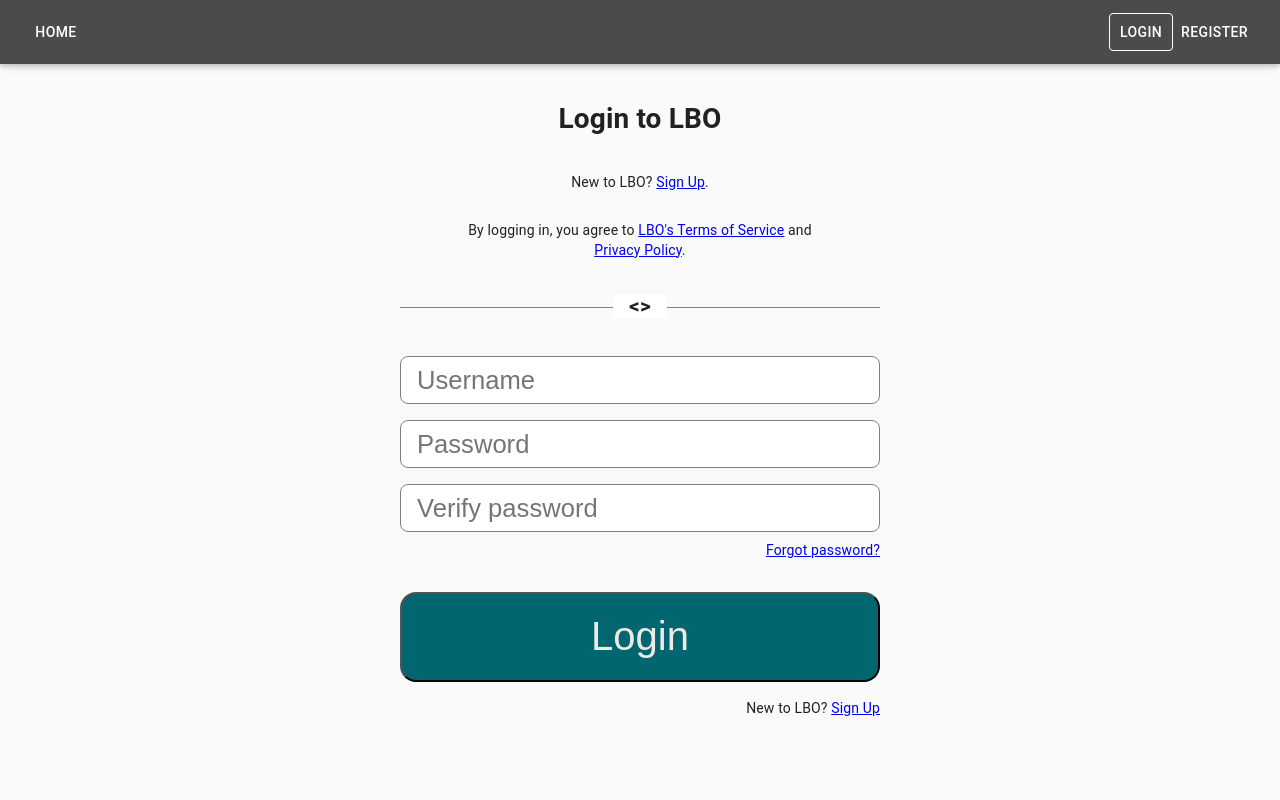
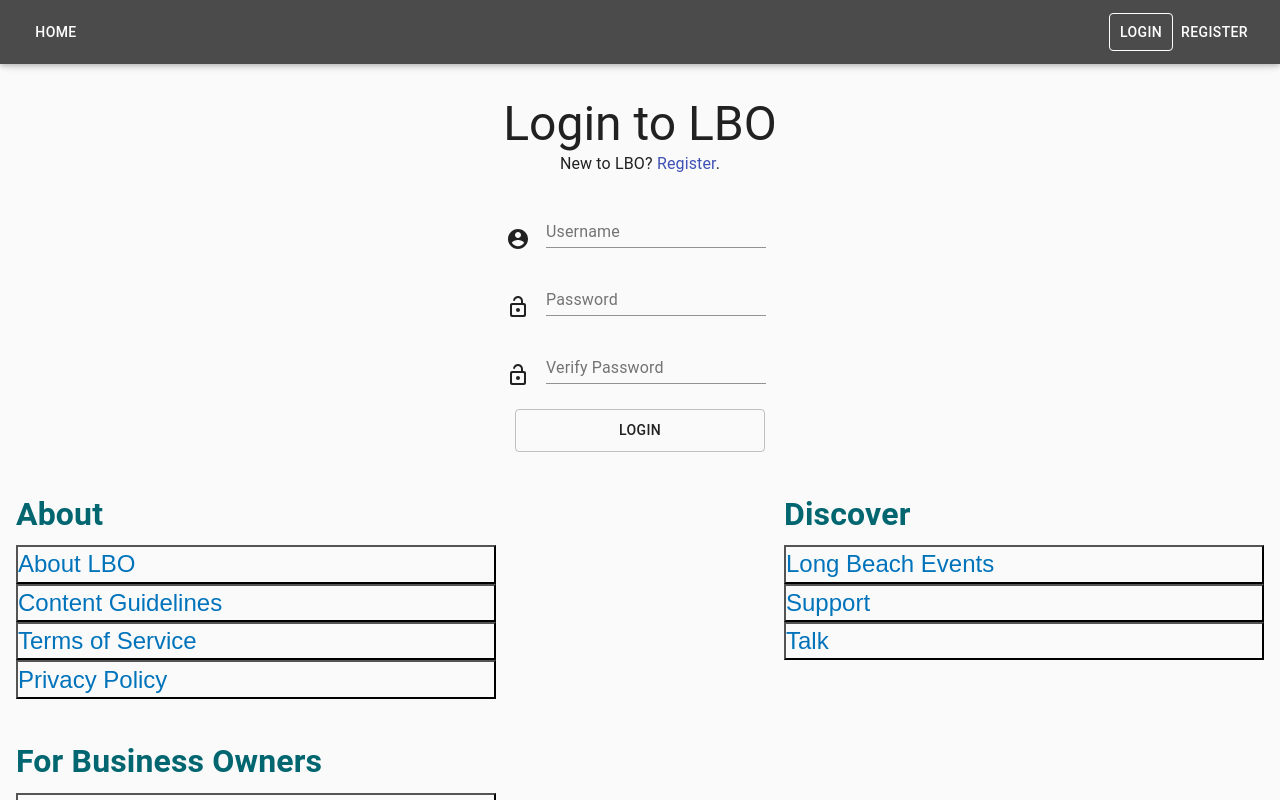
Before and after one commit to DasGMA/long-beach-business, a React (Create React App) app: page /login in a window 1280 px wide. Shown: the top 800 px of the page. Built offline with nearby package versions, Linux system fonts and the light colour scheme; no server answers.

Commit message:
Login almost materialized.

```diff
--- a/src/Components/Account/AdminAccount/AdminAccount.js
+++ b/src/Components/Account/AdminAccount/AdminAccount.js
@@ -1,5 +1,4 @@
 import React from 'react';
-import SidebarMenu from '../SidebarMenu';
 import { Route } from 'react-router-dom';
 import '../../../Styles/account.scss';
 import Admin from '../LinksComponents/Admin/Admin ';
@@ -9,7 +8,6 @@ export default function AdminAccount() {
     return (
         <div className='account'>
             <div className='account-inner'>
-                <SidebarMenu />
                 <Route exact path = '/account' component={Admin}/>
                 <Route path = '/account/manage' component={Manage}/>
                 <Route path = '/account/notifications' component={Admin}/>
--- a/src/Components/Login/Login.js
+++ b/src/Components/Login/Login.js
@@ -1,8 +1,5 @@
 import React, { useEffect } from "react";
 import { useDispatch, useSelector } from "react-redux";
-import "../../Styles/login.scss";
-import facebook from "../../Assets/facebook.png";
-import google from "../../Assets/google.png";
 import {
     loginAction,
     resetErrors,
@@ -10,8 +7,33 @@ import {
     checkForErrors,
     resetInput,
 } from "../../Redux/Actions/LoginActions";
-import { useHistory } from "react-router-dom";
+import { NavLink, useHistory } from "react-router-dom";
 import Spinner from "../Reusable/Spinner/Spinner";
+import { Link, Divider, Grid, makeStyles, TextField, Typography, Button } from "@material-ui/core";
+import AccountIcon from '@material-ui/icons/AccountCircleRounded';
+import LockIcon from '@material-ui/icons/LockOpenRounded';
+
+const useStyles = makeStyles((theme) => ({
+    root: {
+        '& .MuiTextField-root': {
+          margin: theme.spacing(1),
+          maxWidth: 250,
+        },
+      },
+      container: {
+          display: 'flex',
+          flexDirection: 'column',
+          alignItems: 'center',
+          padding: theme.spacing(2)
+      },
+      button: {
+          minWidth: 250,
+          paddingTop: theme.spacing(1),
+          paddingBottom: theme.spacing(1),
+          marginTop: theme.spacing(2)
+      }
+
+}));
 
 export default function Login() {
     const history = useHistory();
@@ -24,6 +46,7 @@ export default function Login() {
         verifyPassword
     } = useSelector((state) => state.LoginReducer);
 
+    const classes = useStyles();
     const dispatch = useDispatch();
 
     useEffect(() => {
@@ -45,6 +68,7 @@ export default function Login() {
     };
 
     const handleChange = (event) => {
+        console.log(event.target.name)
         dispatch(changeHandle(event));
     };
 
@@ -53,98 +77,91 @@ export default function Login() {
     };
 
     return (
-        <div className="login">
-            <div className="login-top">
-                <h1>Login to LBO</h1>
-                <p>
-                    New to LBO? <a href="!#"> Sign Up</a>.
-                </p>
-                <p>
-                    By logging in, you agree to{" "}
-                    <a href="!#">LBO's Terms of Service</a> and <br />
-                    <a href="!#">Privacy Policy</a>.
-                </p>
+        <div className={classes.container}>
+            <div className={classes.container}>
+                <Typography variant='h3'>Login to LBO</Typography>
+                <Typography variant='body1'>New to LBO? <Link component={NavLink} to='/register'>Register</Link>.</Typography>
             </div>
-            {/* <div className="column-section">
-                <button className="social-button">
-                    <img
-                        className="icon"
-                        src={facebook}
-                        alt="Log in with facebook"
-                    />{" "}
-                    Log in with Facebook
-                </button>
-                <button className="social-button">
-                    <img
-                        className="icon"
-                        src={google}
-                        alt="Log in with google"
-                    />{" "}
-                    Log in with Google
-                </button>
-            </div> */}
-            <h2>
-                <span>{'<>'}</span>
-            </h2>
-            <form className="column-section" onSubmit={handleSubmit}>
-                {errors.Username && (
-                    <span className="error">{errors.Username}</span>
-                )}
-                {errors.LoginDetails && (
-                    <span className="error">{errors.LoginDetails}</span>
-                )}
-                <input
-                    className="input"
-                    name="username"
-                    type="text"
-                    placeholder="Username"
+            <form className={classes.root} noValidate autoComplete='off'>
+                <Grid container spacing={1} alignItems='flex-end'>
+                    <Grid item>
+                        <AccountIcon />
+                    </Grid>
+                    <Grid item>
+                        <TextField
+                            error={errors.Username}
+                            name='username'
+                            label='Username'
+                            type='text'
                             value={userName}
                             onChange={handleChange}
                             onFocus={onFocus}
+                            helperText={errors.Username}
                         />
-                {errors.Password && (
-                    <span className="error">{errors.Password}</span>
-                )}
-                {errors.LoginDetails && (
-                    <span className="error">{errors.LoginDetails}</span>
-                )}
-                <input
-                    className="input"
-                    type="password"
-                    name="password"
-                    placeholder="Password"
+                    </Grid>
+                </Grid>
+
+
+                <Grid container spacing={1} alignItems='flex-end'>
+                    <Grid item>
+                        <LockIcon />
+                    </Grid>
+                    <Grid item>
+                        <TextField
+                            error={errors.Password}
+                            name='password'
+                            label='Password'
+                            type='password'
                             value={password}
                             onChange={handleChange}
                             onFocus={onFocus}
+                            helperText={errors.Password}
                         />
-                {errors.verifyPassword && (
-                    <span className="error">{errors.verifyPassword}</span>
-                )}
-                <input
-                    className="input"
-                    type="password"
-                    name="verifyPassword"
-                    placeholder="Verify password"
+                    </Grid>
+                </Grid>
+
+                <Grid container spacing={1} alignItems='flex-end'>
+                    <Grid item>
+                        <LockIcon />
+                    </Grid>
+                    <Grid item>
+                        <TextField
+                            error={errors.verifyPassword}
+                            label='Verify Password'
+                            name='verifyPassword'
+                            type='password'
                             value={verifyPassword}
                             onChange={handleChange}
                             onFocus={onFocus}
+                            helperText={errors.verifyPassword}
                         />
-                <span className="span-text">
-                    <a href="!#">Forgot password?</a>
-                </span>
+                    </Grid>
+                </Grid>
             </form>
-            <div className="column-section">
-                <button className="login-button" onClick={handleSubmit}>
-                    {logingin === true ? (
-                        <Spinner loading={logingin} size={"4rem"} />
-                    ) : (
-                        "Login"
-                    )}
-                </button>
-                <span className="span-text">
-                    New to LBO? <a href="!#">Sign Up</a>
-                </span>
+            <Divider />
+            <Button
+                onClick={handleSubmit}
+                className={classes.button}
+                variant='outlined'
+            >
+                {logingin ? <Spinner size={25}/> : 'Login'}
+            </Button>
         </div>
-        </div>
+
+        //         <span className="span-text">
+        //             <a href="!#">Forgot password?</a>
+        //         </span>
+        //     </form>
+        //     <div className="column-section">
+        //         <button className="login-button" onClick={handleSubmit}>
+        //             {logingin === true ? (
+        //                 <Spinner loading={logingin} size={"4rem"} />
+        //             ) : (
+        //                 "Login"
+        //             )}
+        //         </button>
+
+        //     </div>
+        // </div>
     );
 }
--- a/src/Components/Reusable/Spinner/Spinner.js
+++ b/src/Components/Reusable/Spinner/Spinner.js
@@ -1,34 +1,35 @@
 import React from 'react';
-import '../../../Styles/spinner.scss';
-import spinner from '../../../Assets/loading.png';
 import PropTypes from 'prop-types';
+import CircularProgress from '@material-ui/core/CircularProgress';
+import { makeStyles } from '@material-ui/core';
+
+const useStyles = makeStyles((theme) => ({
+    container: {
+        display: 'flex',
+        width: '100%',
+        height: '100%',
+        justifyContent: 'center',
+        alignItems: 'center'
+    }
+}))
 
 function Spinner({
-    loading,
-    size
+    size,
+    thickness
 }) {
-    const animatedSpinner = {
-        display: loading ? 'flex' : 'none',
-        animation: 'spin 3s infinite',
-        width: size,
-        height: size
-    }
+    const classes = useStyles();
+
     return (
-        <div style={{display: 'flex', width: '100%', height: '100%', justifyContent: 'center', alignItems: 'center'}}>
-            <img
-                alt='Spinner'
-                src={spinner}
-                className='spinner'
-                style={animatedSpinner}
-            />
+        <div className={classes.container}>
+            <CircularProgress size={size} thickness={thickness}/>
         </div>
 
     )
 }
 
 Spinner.propTypes = {
-    loading: PropTypes.bool.isRequired,
-    size: PropTypes.string.isRequired
+    thickness: PropTypes.number,
+    size: PropTypes.number || PropTypes.string
 }
 
 export default Spinner;
--- a/src/Redux/Actions/LoginActions.js
+++ b/src/Redux/Actions/LoginActions.js
@@ -104,7 +104,7 @@ export const checkForErrors = () => (dispatch, getState) => {
   if (userName.length < 2) dispatch(
     setLoginError(
       'Username',
-      'Username must be 2 or more characters length.'
+      'Username must be 2 or more characters.'
     ),
     hasErrors = true
   );
@@ -112,7 +112,7 @@ export const checkForErrors = () => (dispatch, getState) => {
   if (password.length < 2) dispatch(
     setLoginError(
       'Password',
-      'Password must be 2 or more characters length.'
+      'Password must be 2 or more characters.'
     ),
     hasErrors = true
   );
--- a/src/Styles/login.scss
+++ /dev/null
@@ -1,107 +0,0 @@
-@import 'themeColors';
-
-.login {
-    display: flex;
-    flex-direction: column;
-    align-items: center;
-    margin: 5rem 0;
-
-    .login-top {
-        display: flex;
-        flex-direction: column;
-        align-items: center;
-        justify-content: center;
-
-        p {
-            text-align: center;
-        }
-    }
-
-    h2 {
-        width: 30rem;
-        text-align: center;
-        border-bottom: 0.1rem solid grey;
-        line-height: 0.1rem;
-        margin: 2rem 0 2rem;
-
-        span {
-            background: #fff;
-            padding: 0 1rem;
-        }
-    }
-
-    .column-section {
-        display: flex;
-        flex-direction: column;
-        align-items: center;
-
-        .error {
-            margin: 1rem 1rem -0.8rem 1rem;
-            font-size: 1rem;
-            width: 30rem;
-        }
-
-        .input {
-            width: 30rem;
-            height: 3rem;
-            border: solid 0.1rem grey;
-            border-radius: 0.5rem;
-            padding: 1rem;
-            margin: 1rem 0 0 0;
-            font-size: 1.6rem;
-        }
-
-        .social-button {
-            display: flex;
-            width: 30rem;
-            height: 5.6rem;
-            margin: 0.2rem;
-            font-size: 1.5rem;
-            align-items: center;
-            justify-content: center;
-            padding: 1rem;
-            border: 0.1rem solid $themeGrey;
-            border-radius: 1rem;
-
-            &:focus {
-                outline: none;
-            }
-            &:hover {
-                border: 0.1rem solid grey;
-                opacity: 0.8;
-            }
-
-            .icon {
-                width: 3.2rem;
-                height: 3.2rem;
-                margin-right: 1rem;
-            }
-        }
-
-        .span-text {
-            width: 30rem;
-            text-align: right;
-            margin-top: 0.5rem;
-        }
-
-        .login-button {
-            width: 30rem;
-            height: 5.6rem;
-            font-size: 2.5rem;
-            margin: 2rem 0 0.5rem 0;
-            color: $themeGrey;
-            background: $themeTeal;
-            border-radius: 1rem;
-            display: flex;
-            align-items: center;
-            justify-content: center;
-
-            &:focus {
-                outline: none;
-            }
-            &:hover {
-                opacity: 0.8;
-            }
-        }
-    }
-}
```
Also changed, not shown: src/Components/Navigation/DrawerList.js (+11 -7 lines), src/Components/Navigation/Navigation.js (+3 -8 lines), src/Styles/spinner.scss (deleted, +0 -14 lines). Lines whose indentation alone changed are shown as unchanged.
